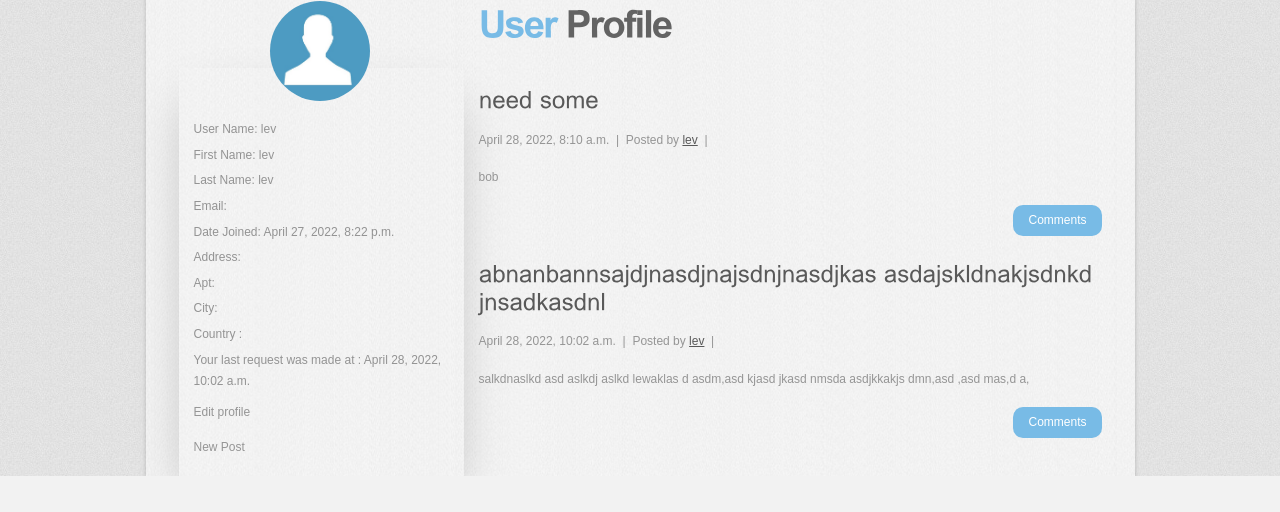
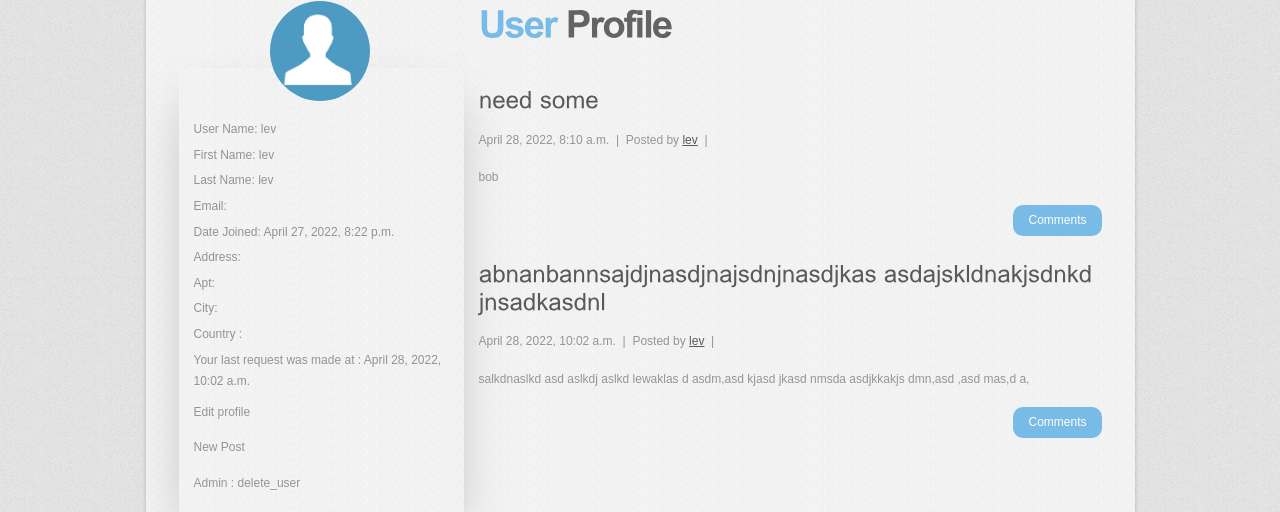
Before and after one commit to Project-Management-SCE/PM2022_TEAM_4, a Django app: a page that uses templates/Account/user_profile.html in a window 1280 px wide. Shown: the part 469-981 px from the top of the page. Before the commit the page ends 945 px from the top, so only its background shows below. Run offline with Django 4.2, Linux system fonts and the light colour scheme; a user stored in the database is signed in; data comes from the database, SQL or seed files in the repository; both versions use the stored data as it was after the commit.

Commit message:
BSPM2022T4-21
Delete user by admin from profile_user

```diff
--- a/NextDoor/Account/url.py
+++ b/NextDoor/Account/url.py
@@ -16,6 +16,7 @@ urlpatterns = [
     #---------------------------- setUp user Profile--------------------------------------#
     path('user_profile/<str:pk_test>/', views.user_profile, name="user_profile"),
     path('user_profile/<str:pk_test>/edit/', views.edit_profile, name="edit_profile"),
+    path('user_profile/<str:pk_test>/delete_user/', views.delete_user, name="delete_user"),
     path('user_profile/<str:pk_test>/create_request/', create_request, name="create_request"),
     path('user_profile/<str:pk_test>/requests/', requests, name="requests"),
     path('user_profile/<str:pk_test>/messaging/', views.messaging, name="messaging"),
--- a/NextDoor/Account/views.py
+++ b/NextDoor/Account/views.py
@@ -1,4 +1,4 @@
-from django.contrib.auth.decorators import login_required
+from django.contrib.auth.decorators import login_required, user_passes_test
 from django.shortcuts import render, redirect
 from django.contrib.auth.models import Group
 # Create your views here.
@@ -165,3 +165,12 @@ def view_request(request,pk_test,pk):
         form = CommentForm()
 
     return render(request, "Account/view_request.html",{'get_user': get_user, 'profile': profile , 'user_request': user_request, 'comments': comments, 'form': form})
+
+@user_passes_test(lambda u: u.is_superuser,login_url='home')
+def delete_user(request,pk_test):
+    get_user = CustomUser.objects.get(username=pk_test)
+    profile = UserProfile.objects.get(user=get_user)
+    CustomUser.delete(get_user)
+    UserProfile.delete(profile)
+    messages.success(request, 'You Delete user successfully!')
+    return render(request, 'home/HomePage.html')
--- a/templates/Account/user_profile.html
+++ b/templates/Account/user_profile.html
@@ -110,6 +110,10 @@
                     <li><a href="/Account/user_profile/{{get_user.username}}/edit">Support : Edit profile</a></li>
                     {% endif %}
                 {% endfor %}
+                {% if user.is_superuser %}
+                <li><a href="/Account/user_profile/{{get_user.username}}/delete_user">Admin : delete_user</a></li>
+                {% endif %}
+
 
 
 
```
Also changed, not shown: NextDoor/db.sqlite3.
